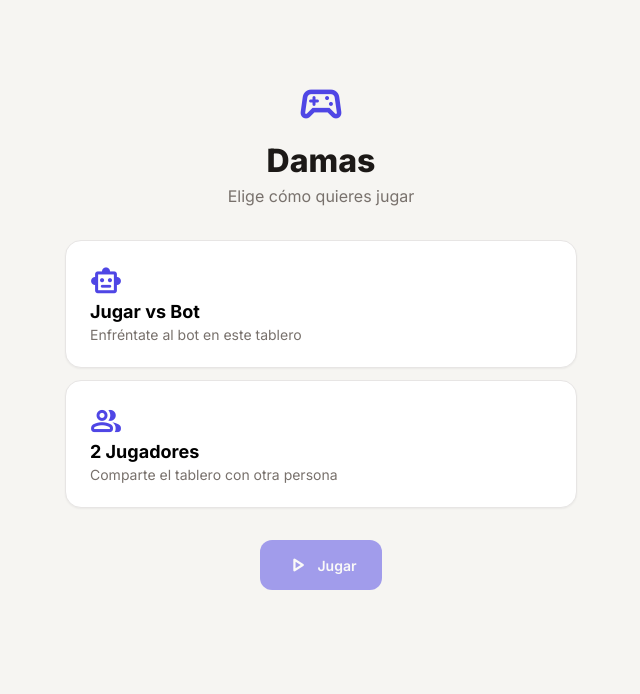
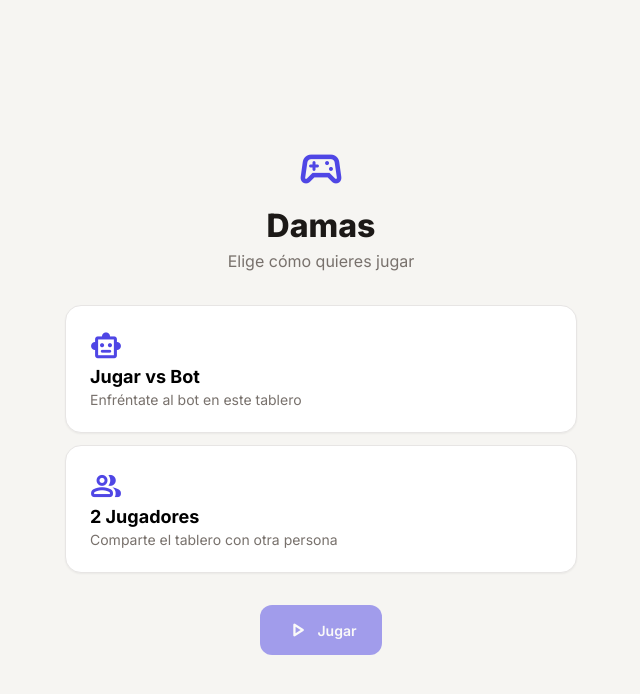
Before and after one commit to jeironpro/juego-damas, a React (Vite) app: page / in a window 1280 px wide. Shown: the top 694 px of the page, without its empty margins (319-959 px from the left). Built offline with nearby package versions, Linux system fonts and the light colour scheme.

Commit message:
feature/centered-layout: centra la interfaz vertical y horizontalmente (#12)

```diff
--- a/src/App.css
+++ b/src/App.css
@@ -1,4 +1,6 @@
 .app {
+  display: flex;
   min-height: 100vh;
-  padding: var(--spacing-xxl) 0;
+  min-height: 100dvh;
+  padding: var(--spacing-xl) 0;
 }
--- a/src/features/game/GameScreen.css
+++ b/src/features/game/GameScreen.css
@@ -4,7 +4,7 @@
   gap: var(--spacing-xl);
   width: 100%;
   max-width: 640px;
-  margin: 0 auto;
+  margin: auto;
   padding: var(--spacing-xl);
 }
 
--- a/src/features/menu/HomeScreen.css
+++ b/src/features/menu/HomeScreen.css
@@ -5,7 +5,7 @@
   gap: var(--spacing-xxl);
   width: 100%;
   max-width: 560px;
-  margin: 0 auto;
+  margin: auto;
   padding: var(--spacing-xxxl) var(--spacing-xl);
 }
 
```
